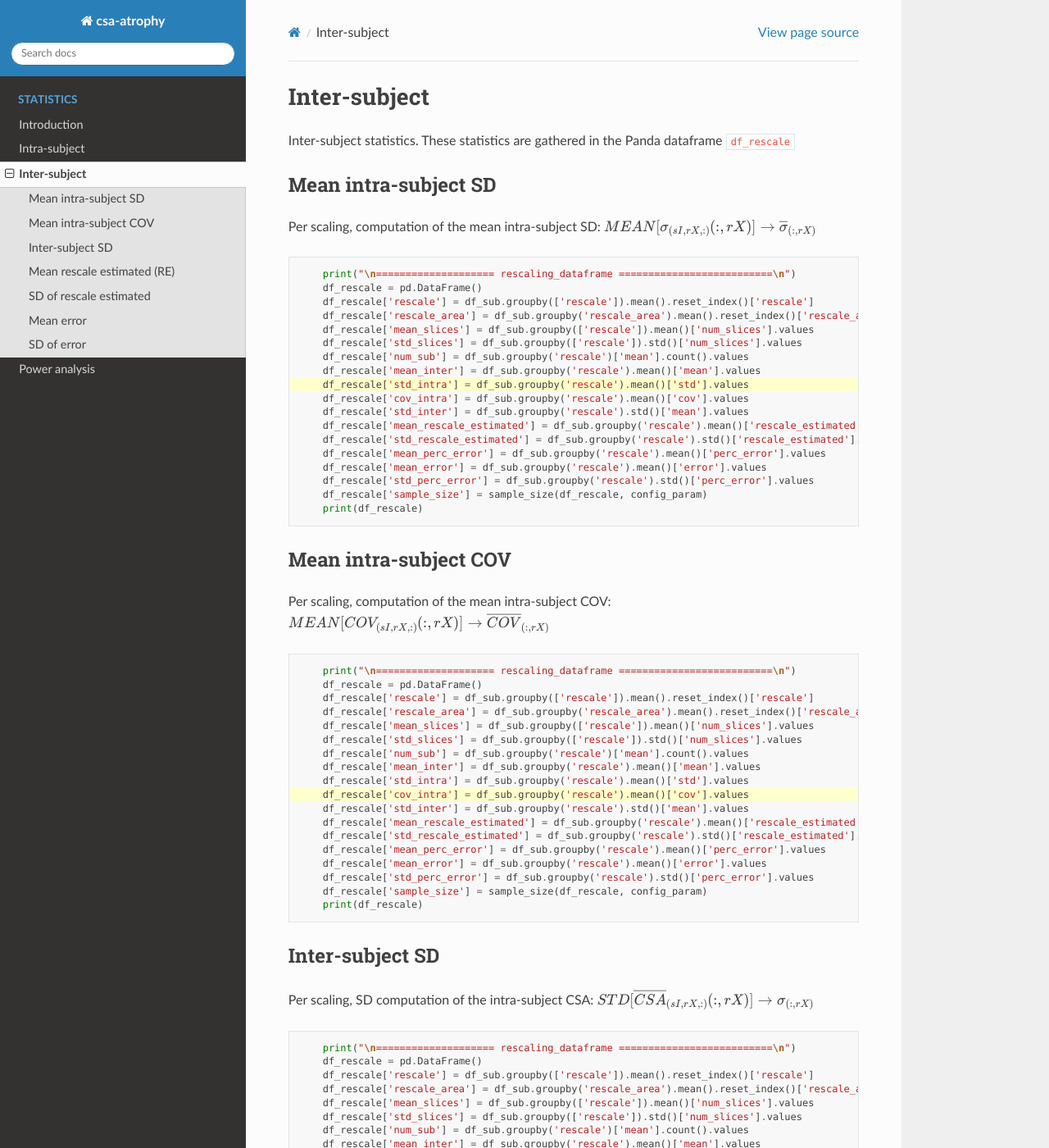
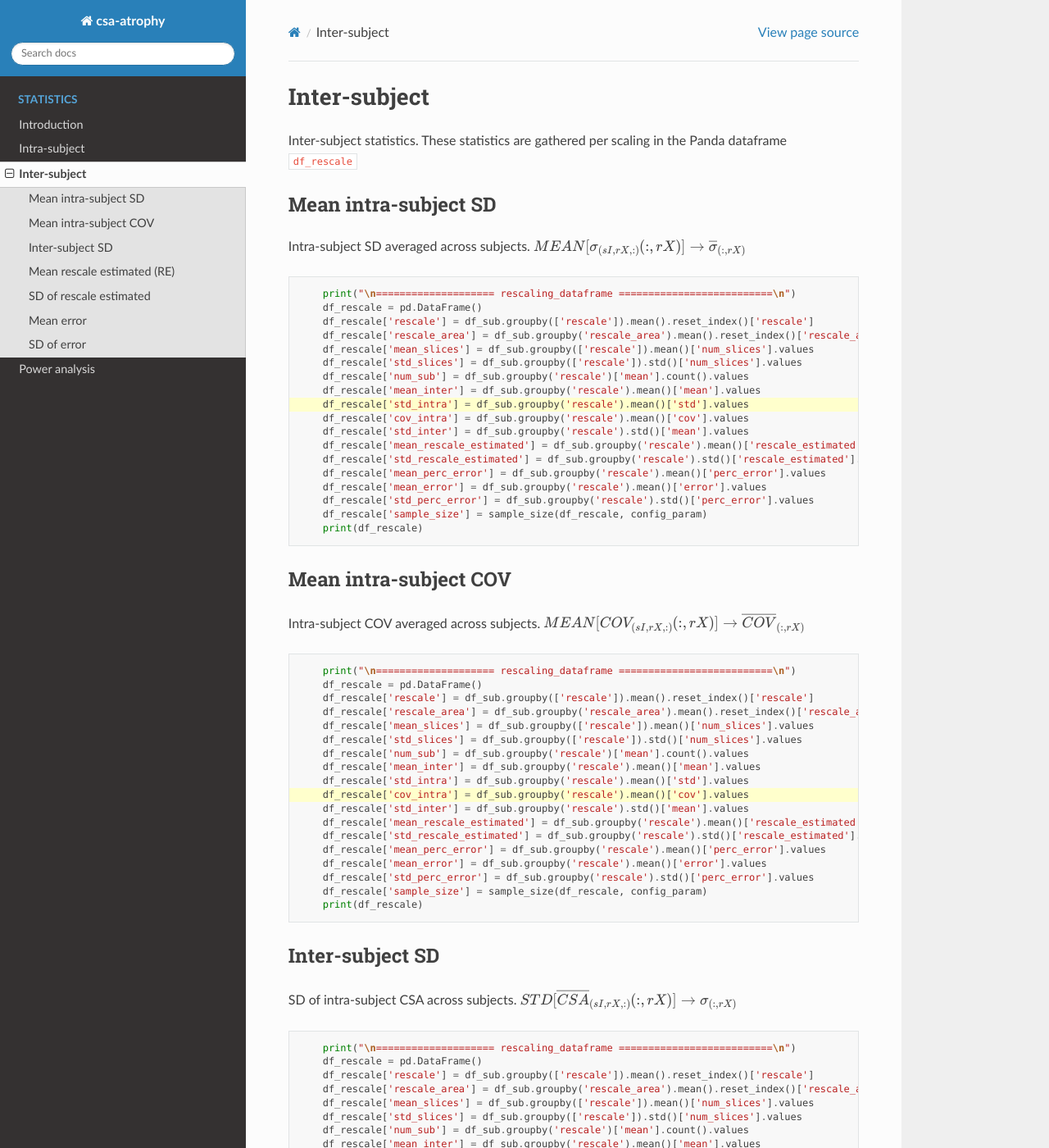
Before and after one commit to sct-pipeline/csa-atrophy, a Sphinx documentation site: the page built from docs/statistics/inter_subject.rst, in a window 1280 px wide and 1400 px high. Shown: the whole window at 82% size. Built offline with Sphinx 7.4.7 and the Read the Docs theme 2.0.0, drawn with Linux system fonts in a browser that asks for light colours; some of the changed text lies outside the part shown.

Commit message:
- Adjust text for each statistic

```diff
--- a/docs/statistics/inter_subject.rst
+++ b/docs/statistics/inter_subject.rst
@@ -1,12 +1,13 @@
 Inter-subject
 =============
 
-Inter-subject statistics. These statistics are gathered in the Panda dataframe ``df_rescale``
+Inter-subject statistics. These statistics are gathered per scaling in the Panda dataframe ``df_rescale``
 
 Mean intra-subject SD
-""""""""""""""""""""""""""""""""""""""""""""
+"""""""""""""""""""""
 
-Per scaling, computation of the mean intra-subject SD: :math:`MEAN[\sigma_{(sI, rX, :)}(:, rX)] \to \overline{\sigma}_{(:,rX)}`
+Intra-subject SD averaged across subjects.
+:math:`MEAN[\sigma_{(sI, rX, :)}(:, rX)] \to \overline{\sigma}_{(:,rX)}`
 
 .. literalinclude:: ../../csa_rescale_stat.py
    :language: python
@@ -14,9 +15,10 @@
    :emphasize-lines: 9
 
 Mean intra-subject COV
-""""""""""""""""""""""""""""""""""""""""""""
+""""""""""""""""""""""
 
-Per scaling, computation of the mean intra-subject COV: :math:`MEAN[COV_{(sI, rX, :)}(:, rX)] \to \overline{COV}_{(:,rX)}`
+Intra-subject COV averaged across subjects.
+:math:`MEAN[COV_{(sI, rX, :)}(:, rX)] \to \overline{COV}_{(:,rX)}`
 
 .. literalinclude:: ../../csa_rescale_stat.py
    :language: python
@@ -24,9 +26,10 @@
    :emphasize-lines: 10
 
 Inter-subject SD
-""""""""""""""""""""""""""""""""""""""""""""
+""""""""""""""""
 
-Per scaling, SD computation of the intra-subject CSA: :math:`STD[\overline{CSA}_{(sI, rX, :)}(:, rX)] \to \sigma_{(:,rX)}`
+SD of intra-subject CSA across subjects.
+:math:`STD[\overline{CSA}_{(sI, rX, :)}(:, rX)] \to \sigma_{(:,rX)}`
 
 .. literalinclude:: ../../csa_rescale_stat.py
    :language: python
@@ -34,9 +37,10 @@
    :emphasize-lines: 11
 
 Mean rescale estimated (RE)
-""""""""""""""""""""""""""""""""""""""""""""
+"""""""""""""""""""""""""""
 
-Per scaling, computation of the mean rescale_estimated across subjects: :math:`MEAN[\overline{RE}_{(sI, rX, :)}(:, rX)] \to \overline{RE}_{(:, rX)}`
+rescale_estimated averaged across subjects.
+:math:`MEAN[\overline{RE}_{(sI, rX, :)}(:, rX)] \to \overline{RE}_{(:, rX)}`
 
 .. literalinclude:: ../../csa_rescale_stat.py
    :language: python
@@ -44,9 +48,10 @@
    :emphasize-lines: 12
 
 SD of rescale estimated
-""""""""""""""""""""""""""""""""""""""""""""
+"""""""""""""""""""""""
 
-Per scaling, SD computation of the rescale_estimated across subjects: :math:`STD[\overline{RE}_{(sI, rX, :)}(:, rX)] \to \sigma_{RE_{(:, rX)}}`
+SD of rescale_estimated across subjects.
+:math:`STD[\overline{RE}_{(sI, rX, :)}(:, rX)] \to \sigma_{RE_{(:, rX)}}`
 
 .. literalinclude:: ../../csa_rescale_stat.py
    :language: python
@@ -54,9 +59,10 @@
    :emphasize-lines: 13
 
 Mean error
-""""""""""""""""""""""""""""""""""""""""""""
+""""""""""
 
-Per scaling, computation of the mean error on intra-subject CSA estimation: :math:`MEAN[Error_{(sI, rX, :)}(:, rX)] \to \overline{Error}_{(:, rX)}`
+error on the intra-subject CSA estimation averaged across subjects.
+:math:`MEAN[Error_{(sI, rX, :)}(:, rX)] \to \overline{Error}_{(:, rX)}`
 
 .. literalinclude:: ../../csa_rescale_stat.py
    :language: python
@@ -64,9 +70,10 @@
    :emphasize-lines: 14
 
 SD of error
-""""""""""""""""""""""""""""""""""""""""""""
+"""""""""""
 
-Per scaling, SD computation of error on intra-subject CSA estimation: :math:`STD[Error_{(sI, rX, :)}(:, rX)] \to \sigma_{Error_{(:, rX)}}`
+SD of error on intra-subject CSA estimation across subjects.
+:math:`STD[Error_{(sI, rX, :)}(:, rX)] \to \sigma_{Error_{(:, rX)}}`
 
 .. literalinclude:: ../../csa_rescale_stat.py
    :language: python
--- a/docs/statistics/sample_size.rst
+++ b/docs/statistics/sample_size.rst
@@ -1,8 +1,8 @@
 Power analysis
-=====================
+==============
 
 Between-group minimum sample size
-"""""""""""""""""""""""""""""""""""
+"""""""""""""""""""""""""""""""""
 
 The minimum sample size, number of subjects per group (study arm), necessary to detect an atrophy between groups was computed based on a two-sample (unpaired) bilateral t-test using the following formula (Wang and Ji 2020; Wittes 2002):
 
@@ -17,7 +17,7 @@
    :emphasize-lines: 5-7
 
 Within-subject minimum sample size
-"""""""""""""""""""""""""""""""""""
+""""""""""""""""""""""""""""""""""
 
 the minimum sample size necessary to detect an atrophy in a within-subject (repeated-measures) study was computed based on a two-sample bilateral paired t-test using the following formula (Altmann et al. 2009):
 
```
Also changed, not shown: docs/statistics/intra_subject.rst (+13 -9 lines).
